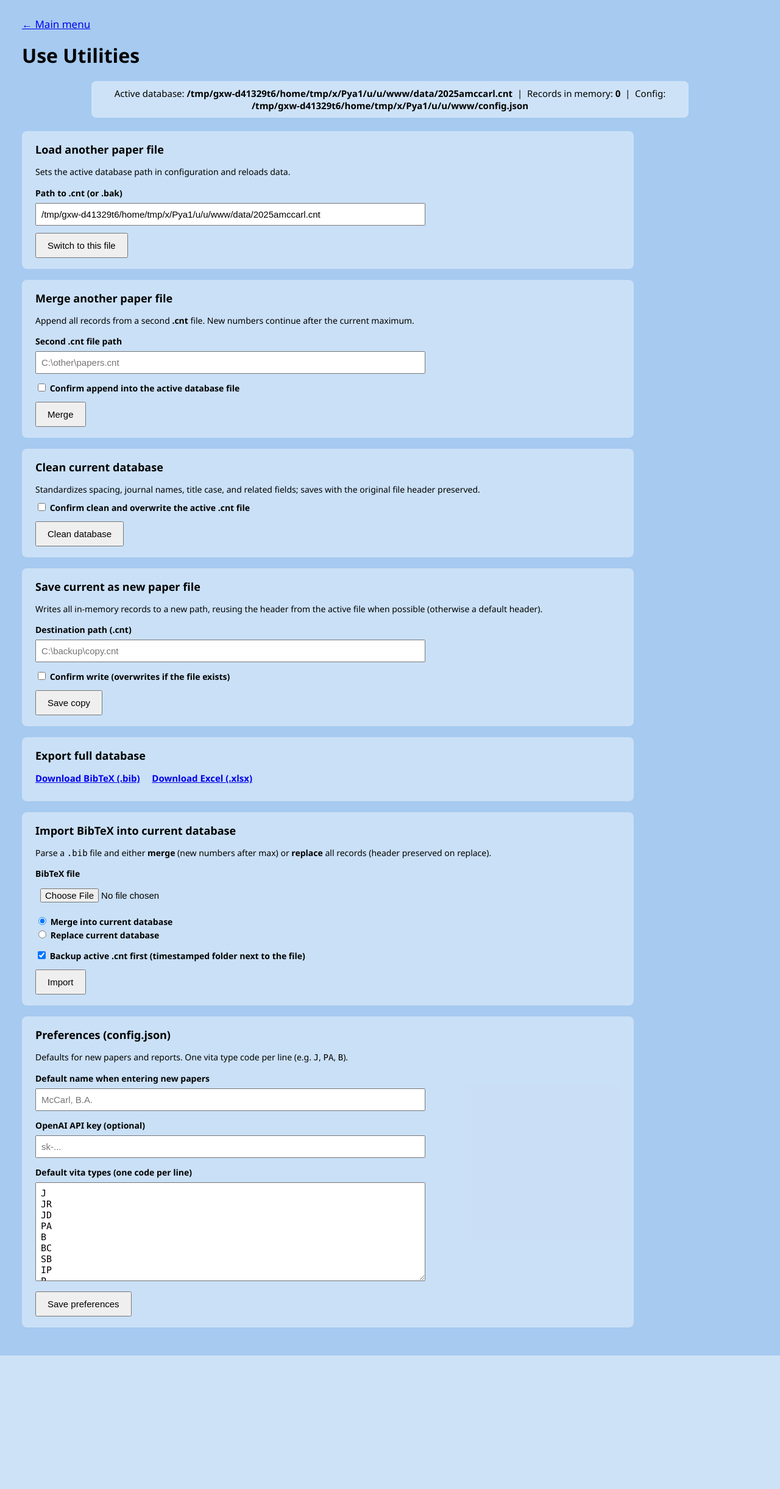
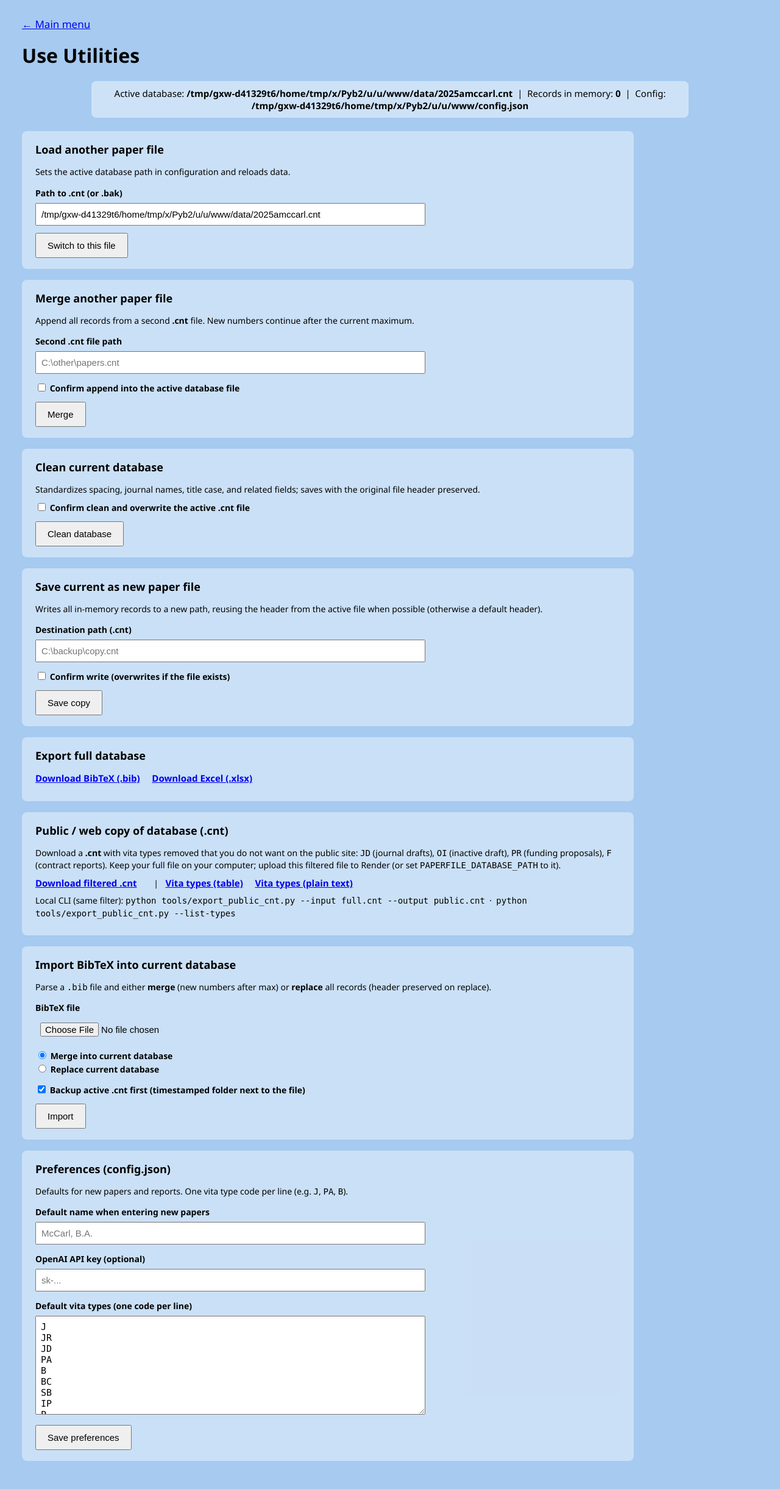
Before and after one commit to yanny2five/paperfile-web, a Flask app: page /utilities in a window 1280 px wide. Shown: the whole page at 61% size. Before the commit the page ends 2223 px from the top, so only its background shows below. Run offline with Flask 3, Linux system fonts and the light colour scheme.

Commit message:
McCarl follow-up: public .cnt export, vita list, env DB path
- filter_cnt_by_vita: drop JD/OI/PR/F by default; vita type reference lines
- tools/export_public_cnt.py: CLI export and --list-types
- readdata: PAPERFILE_DATABASE_PATH overrides config when file exists
- Flask: /vita-types, /vita-types.html, GET /utilities/export/public-cnt download
- Utilities + dashboard links; optional PAPERFILE_APP_LABEL banner on retrieve
- Tests for filter, env path, deep routes for new URLs

Made-with: Cursor

```diff
--- a/app.py
+++ b/app.py
@@ -16,6 +16,7 @@ from flask import (
     session,
     url_for,
 )
+from markupsafe import escape
 
 from modules.exportdata import generate_bibtex_string, generate_xlsx_bytes
 from modules.extract_names import get_all_formatted_names
@@ -85,6 +86,11 @@ from modules.utilities_web import (
     write_config_value,
     write_cnt_new_file,
 )
+from modules.filter_cnt_by_vita import (
+    DEFAULT_PUBLIC_DROP_VITATYPES,
+    filter_out_vita_types,
+    vita_types_reference_lines,
+)
 
 app = Flask(__name__)
 app.secret_key = os.environ.get("FLASK_SECRET_KEY", "dev-secret-key-change-for-production")
@@ -129,6 +135,12 @@ def _embed_headers(response):
 @app.context_processor
 def inject_ui_theme():
     return {"ui_theme": "classic"}
+
+
+@app.context_processor
+def inject_instance_label():
+    """Optional banner (e.g. Personal vs Department) from PAPERFILE_APP_LABEL."""
+    return {"paperfile_instance_label": (os.environ.get("PAPERFILE_APP_LABEL") or "").strip()}
 
 
 reader = CNTReader()
@@ -1713,6 +1725,81 @@ def utilities_export_xlsx():
     )
 
 
+@app.route("/vita-types")
+def vita_types_plain():
+    """All vitatyp codes + names (for email / review)."""
+    body = "\n".join(vita_types_reference_lines()) + "\n"
+    return Response(
+        body,
+        mimetype="text/plain; charset=utf-8",
+        headers={"Content-Disposition": 'attachment; filename="paperfile-vita-types.txt"'},
+    )
+
+
+@app.route("/vita-types.html")
+def vita_types_html():
+    rows = []
+    for line in vita_types_reference_lines():
+        code, _, name = line.partition("\t")
+        rows.append(f"<tr><td><code>{escape(code)}</code></td><td>{escape(name)}</td></tr>")
+    drop = ", ".join(sorted(DEFAULT_PUBLIC_DROP_VITATYPES))
+    html = f"""<!DOCTYPE html>
+<html lang="en"><head><meta charset="utf-8">
+<title>Vita types - Paperfile</title>
+<style>
+body {{ font-family: "Segoe UI", Arial, sans-serif; margin: 24px; background: #e8f0fa; }}
+table {{ border-collapse: collapse; background: #fff; }}
+th, td {{ border: 1px solid #ccc; padding: 8px 12px; text-align: left; }}
+th {{ background: #f0f4f8; }}
+.note {{ max-width: 720px; margin-bottom: 16px; }}
+</style></head>
+<body>
+<h1>Vita type codes</h1>
+<p class="note">Default types removed when building a <strong>public .cnt</strong> for the web: <code>{escape(drop)}</code>.
+Use <a href="{url_for('vita_types_plain')}">plain text download</a> to copy into email.</p>
+<table><thead><tr><th>Code</th><th>Name</th></tr></thead><tbody>{"".join(rows)}</tbody></table>
+<p style="margin-top:20px"><a href="{url_for('dashboard')}">Main menu</a></p>
+</body></html>"""
+    return Response(html, mimetype="text/html; charset=utf-8")
+
+
+@app.route("/utilities/export/public-cnt")
+def utilities_export_public_cnt():
+    """
+    Download a .cnt with vita types JD, OI, PR, F removed (read-only safe).
+    Optional query: drop=JD,OI,PR,F
+    """
+    reader.reload_data()
+    papers = reader.get_data() or []
+    raw = (request.args.get("drop") or "").strip()
+    if raw:
+        drop_codes = {x.strip().upper() for x in raw.split(",") if x.strip()}
+    else:
+        drop_codes = set(DEFAULT_PUBLIC_DROP_VITATYPES)
+    kept, _stats = filter_out_vita_types(papers, drop_codes)
+    src = getattr(reader, "file_path", None)
+    fd, tmp = tempfile.mkstemp(suffix=".cnt", prefix="paperfile_public_")
+    os.close(fd)
+    try:
+        write_cnt_new_file(tmp, kept, src if (src and os.path.isfile(src)) else None)
+        with open(tmp, "rb") as f:
+            data = f.read()
+    finally:
+        try:
+            os.remove(tmp)
+        except OSError:
+            pass
+    base = "paperfile_public"
+    if src:
+        stem = os.path.splitext(os.path.basename(src))[0]
+        base = f"{stem}_public"
+    return Response(
+        data,
+        mimetype="application/octet-stream",
+        headers={"Content-Disposition": f'attachment; filename="{base}.cnt"'},
+    )
+
+
 @app.route("/retrieve", methods=["GET", "POST"])
 def retrieve():
     results = []
--- a/modules/readdata.py
+++ b/modules/readdata.py
@@ -1,6 +1,15 @@
 import os
 import sys
 import json
+
+
+def _database_path_from_environment() -> str | None:
+    """Optional override for hosted / second-instance deploys (Render, etc.)."""
+    raw = (os.environ.get("PAPERFILE_DATABASE_PATH") or "").strip().strip('"')
+    if not raw:
+        return None
+    p = os.path.abspath(os.path.normpath(raw))
+    return p if os.path.isfile(p) else None
 
 
 def get_config_path():
@@ -107,8 +116,14 @@ class CNTReader:
     def _load_database_path_from_config(self):
         """
         Load database path from config.json with robust encoding and path resolution.
+        If PAPERFILE_DATABASE_PATH is set to an existing file, it wins over config.json
+        (useful for a second Render service or a filtered .cnt without editing config).
         """
         try:
+            env_db = _database_path_from_environment()
+            if env_db:
+                return env_db
+
             cfg = get_config_path()
             if not cfg:
                 print("[CNTReader] config.json not found (get_config_path returned None)")
--- a/templates/dashboard.html
+++ b/templates/dashboard.html
@@ -129,6 +129,7 @@
 
         <a class="implemented" href="{{ url_for('generate_reports') }}">Generate Reports</a>
         <a class="implemented" href="{{ url_for('use_utilities') }}">Use Utilities</a>
+        <a class="implemented" href="{{ url_for('vita_types_html') }}">Vita type codes</a>
     </div>
 
     <div class="exit-row">
--- a/templates/index.html
+++ b/templates/index.html
@@ -10,6 +10,9 @@
 
     <p style="margin: 0 0 12px 0;"><a href="{{ url_for('dashboard') }}" style="font-size: 18px;">Main menu</a></p>
     <h1>Paperfile</h1>
+    {% if paperfile_instance_label %}
+    <p class="instance-banner">{{ paperfile_instance_label }}</p>
+    {% endif %}
 
     <div class="mode-bar">
         <a href="/mode/retrieve" class="{% if ui_mode == 'retrieve' %}active{% endif %}">Retrieve papers</a>
--- a/templates/utilities.html
+++ b/templates/utilities.html
@@ -112,6 +112,21 @@
     </section>
 
     <section>
+        <h2>Public / web copy of database (.cnt)</h2>
+        <p>Download a <strong>.cnt</strong> with vita types removed that you do not want on the public site:
+        <code>JD</code> (journal drafts), <code>OI</code> (inactive draft), <code>PR</code> (funding proposals), <code>F</code> (contract reports).
+        Keep your full file on your computer; upload this filtered file to Render (or set <code>PAPERFILE_DATABASE_PATH</code> to it).</p>
+        <p class="exports">
+            <a href="{{ url_for('utilities_export_public_cnt') }}">Download filtered .cnt</a>
+            <span style="margin:0 8px">|</span>
+            <a href="{{ url_for('vita_types_html') }}">Vita types (table)</a>
+            <a href="{{ url_for('vita_types_plain') }}">Vita types (plain text)</a>
+        </p>
+        <p style="font-size:14px">Local CLI (same filter): <code>python tools/export_public_cnt.py --input full.cnt --output public.cnt</code>
+        &nbsp;·&nbsp; <code>python tools/export_public_cnt.py --list-types</code></p>
+    </section>
+
+    <section>
         <h2>Import BibTeX into current database</h2>
         <p>Parse a <code>.bib</code> file and either <strong>merge</strong> (new numbers after max) or <strong>replace</strong> all records (header preserved on replace).</p>
         <form method="POST" action="{{ url_for('use_utilities') }}" enctype="multipart/form-data">
```
Also changed, not shown: modules/filter_cnt_by_vita.py (added, +68 -0 lines), templates/_paperfile_search_styles.html (+11 -0 lines), tests/test_filter_cnt_by_vita.py (added, +37 -0 lines), tests/test_flask_deep_routes.py (+3 -0 lines), tests/test_readdata_db_env.py (added, +19 -0 lines), tools/export_public_cnt.py (added, +95 -0 lines).
